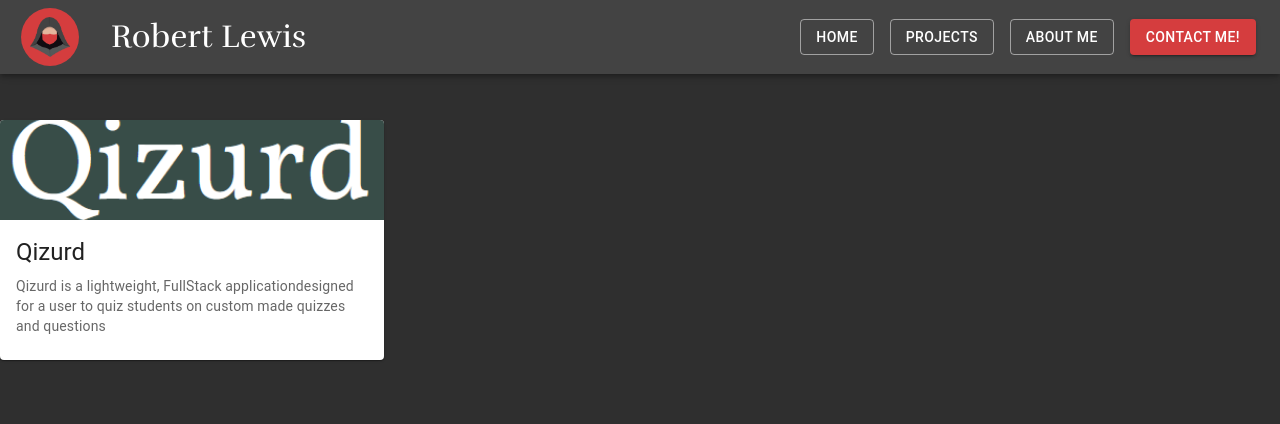
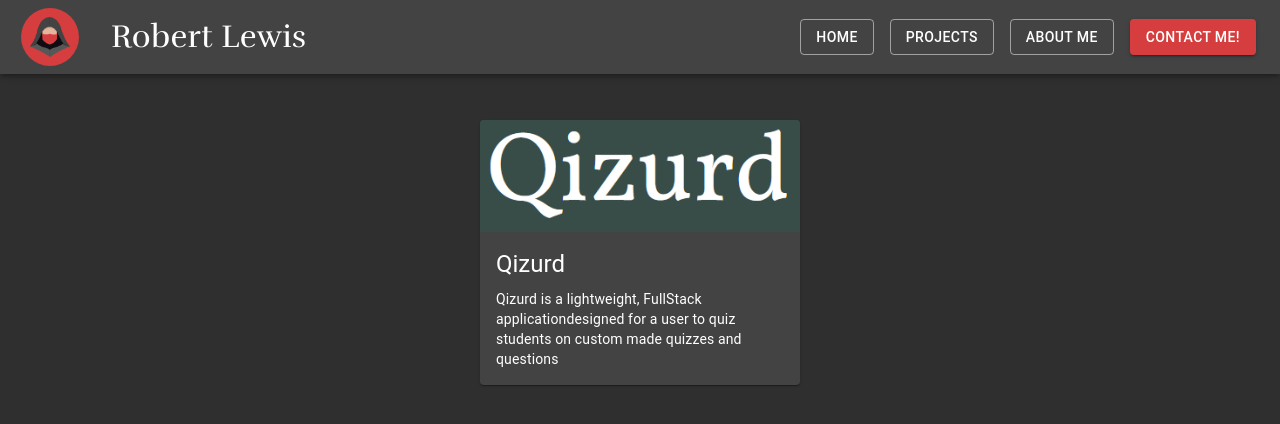
Before and after one commit to Robbysim37/portfolioWebsite, a React (Create React App) app in the folder portfolio-website/: page /projects in a window 1280 px wide. Shown: the top 424 px of the page. Built offline with nearby package versions, Linux system fonts and the light colour scheme.

Commit message:
projects-page-finished

```diff
--- a/portfolio-website/src/components/projectsPage/ProjectCard.js
+++ b/portfolio-website/src/components/projectsPage/ProjectCard.js
@@ -1,17 +1,19 @@
-import { Card,CardMedia,CardContent,Typography } from "@mui/material"
+import { Card,CardMedia,CardContent,CardActionArea,Typography } from "@mui/material"
 const ProjectCard = (props) => {
     console.log(props)
     return(
-        <Card sx={{height:"30vh",width:"30vw"}}>
-            <CardMedia  height={"100px"} component={"img"} image={props.project.image}></CardMedia>
+        <Card sx={{width:"25vw",bgcolor: "primary.main"}}>
+            <CardActionArea target="_blank" href={props.project.link}>
+                <CardMedia component={"img"} image={props.project.image}></CardMedia>
                 <CardContent>
-                <Typography gutterBottom variant="h5" component="div">
+                    <Typography gutterBottom color="text.white" variant="h5" component="div">
                         {props.project.name}
                     </Typography>
-                <Typography variant="body2" color="text.secondary">
+                    <Typography variant="body2" color="text.white">
                         {props.project.description}
                     </Typography>
                 </CardContent>
+            </CardActionArea>
         </Card>
     )
 }
--- a/portfolio-website/src/components/projectsPage/ProjectsPage.js
+++ b/portfolio-website/src/components/projectsPage/ProjectsPage.js
@@ -4,10 +4,14 @@ import projectList from "./projectData"
 
 const ProjectsPage = () => {
     return(
-            <Grid container sx={{marginTop:"15vh",position:"absolute"}}>
-                <Grid item>
-                    <ProjectCard project={projectList[0]}></ProjectCard>
+            <Grid container sx={{marginTop:"15vh",position:"absolute",
+            display:"flex",justifyContent:"center",backgroundColor:"primary.dark"}}>
+                {projectList.map(currCard => { return (
+                <Grid item sx={{marginLeft:"3%",marginRight:"3%",marginBottom:"3%"}}>
+                    <ProjectCard project={currCard}></ProjectCard>
                 </Grid>
+                )
+                })}
             </Grid>
     )
 }
--- a/portfolio-website/src/components/projectsPage/projectData.js
+++ b/portfolio-website/src/components/projectsPage/projectData.js
@@ -17,6 +17,13 @@ const qizurdProject = {
     image: qizurdLogo
 }
 
+const placeHolder = {
+    name: "Test",
+    description: "This is a test",
+    link:"https://www.youtube.com/watch?v=dQw4w9WgXcQ",
+    image: qizurdLogo
+}
+
 const projectList = [
     qizurdProject
 ]
```
Lines whose indentation alone changed are shown as unchanged.
